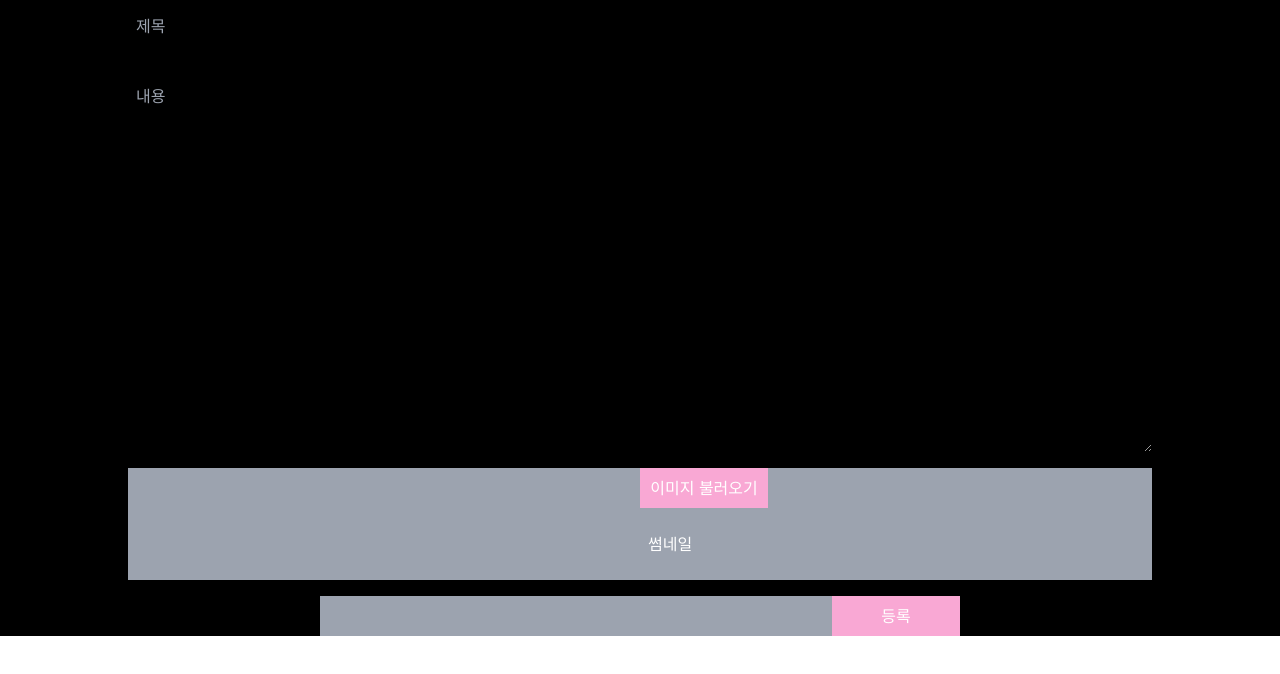
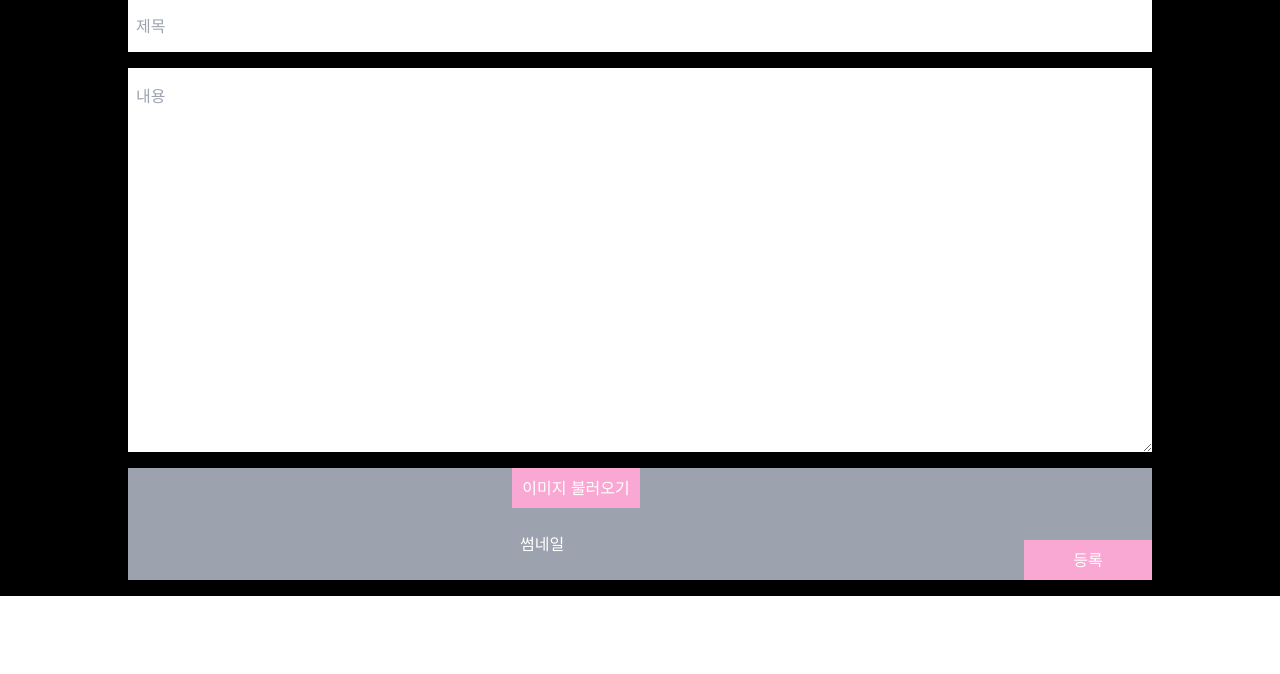
Before and after one commit to KDT-IaaS-Class-One-Group/KDT-IaaS-4team-ERP, a Next.js app: page /cus/shindonghyun/writing in a window 1280 px wide. Shown: the top 674 px of the page. Built offline with nearby package versions, Linux system fonts and the light colour scheme.

Commit message:
feat : 폴더 이름에 맞게 경로 재정의

```diff
--- a/app/cus/shindonghyun/writing/page.tsx
+++ b/app/cus/shindonghyun/writing/page.tsx
@@ -5,26 +5,23 @@ export default function WritingPage() {
         <div className="flex flex-col items-center bg-black text-white">
             {/* Area1: 글 쓰기 제목 */}
             <div className="bg-gray-400 w-4/5 h-50 mb-4">
-                <input type="text" className="w-full h-full text-white bg-black text-left py-4 pl-2" placeholder="제목" />
+                <input type="text" className="w-full h-full bg-white text-black text-left py-4 pl-2" placeholder="제목" />
             </div>
 
             {/* Area2: 글 쓰기 내용 */}
             <div className="bg-gray-400 w-4/5 h-96 mb-4">
-                <textarea className="w-full h-full text-white bg-black text-left py-4 pl-2" placeholder="내용" />
+                <textarea className="w-full h-full  bg-white text-black text-left py-4 pl-2" placeholder="내용" />
             </div>
 
             {/* Area3: 사진 업로드 영역 */}
             <div className="bg-gray-400 w-4/5 h-5000 mb-4 flex justify-end">
                 {/* Area3-div 2: 불러온 사진 썸네일 */}
-                <div className="bg-gray-400 w-1/2 h-450 mb-4">
-                    <div className="w-full">
+                <div className="bg-gray-400 h-450 mb-4">
                     {/* Area3-div 1: 이미지 썸네일 */}
                     <button className="bg-pink-300 w-32 h-10 mb-4">
                         <div className="text-center py-2">이미지 불러오기</div>
                     </button>
-                    </div>
                     <div className="text-left py-2 pl-2">썸네일</div>
-                </div>
                 </div>
 
                 {/* Area4: 등록 버튼(input button) */}
@@ -32,5 +29,6 @@ export default function WritingPage() {
                     <input type="button" className="bg-pink-300 w-32 h-10" value="등록" />
                 </div>
             </div>
+        </div>
     );
 }
```
Lines whose indentation alone changed are shown as unchanged.
